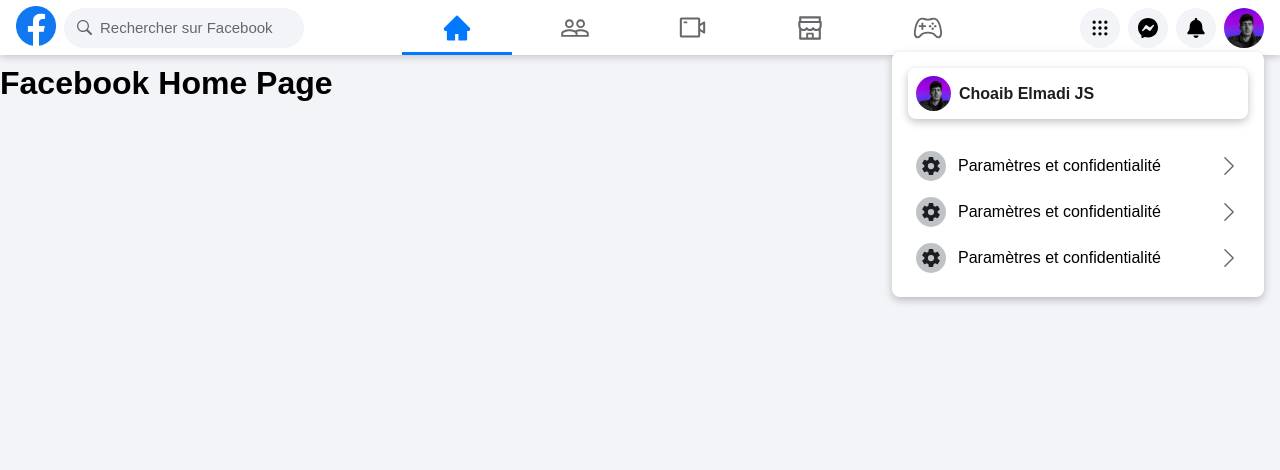
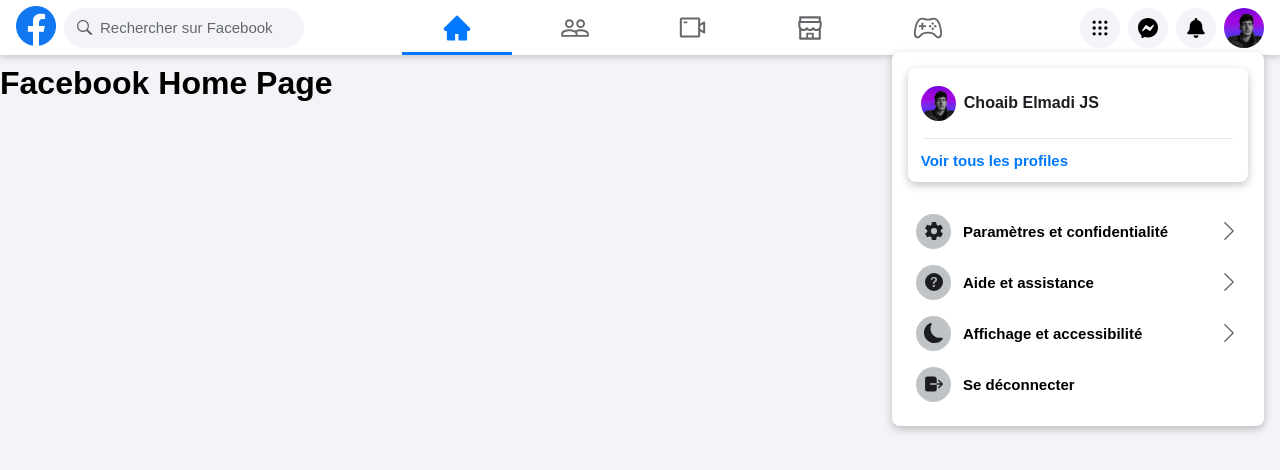
Before and after one commit to Choaib-ELMADI/next-fb-clone, a Next.js app: page / in a window 1280 px wide. Both pictures are taken after a click on the element 1244 px from the left and 27 px from the top of the page. Shown: the top 470 px of the page. Built offline with nearby package versions, Linux system fonts and the light colour scheme; a web font is replaced by a local one.

Commit message:
Profile container structure is done

```diff
--- a/src/components/Buttons/Profile/Profile.js
+++ b/src/components/Buttons/Profile/Profile.js
@@ -1,8 +1,8 @@
 import Link from 'next/link';
 import Image from 'next/image';
-import { IoSettingsSharp } from 'react-icons/io5';
+import { IoSettingsSharp, IoLogOut } from 'react-icons/io5';
 import { BsChevronRight } from 'react-icons/bs';
-// import { BsFillQuestionCircleFill }
+import { BsFillQuestionCircleFill, BsFillMoonFill } from 'react-icons/bs';
 
 import './Profile.scss';
 import images from '@/constants/images';
@@ -12,6 +12,7 @@
 const Profile = () => {
   return (
     <div className='profile-container'>
+        <div className='profiles'>
             <Link href='/' className='header'>
                 <Image
                     className='image'
@@ -20,27 +21,37 @@
                 />
                 <p>Choaib Elmadi JS</p>
             </Link>
+            <div className='line' />
+            <button>Voir tous les profiles</button>
+        </div>
+
         <div className='parameters'>
             <div className='param'>
                 <div className='icon'>
                     <IoSettingsSharp size={ 20 } />
                 </div>
                 <p>Paramètres et confidentialité</p>
-                <BsChevronRight size={ 22 } />
+                <BsChevronRight className='chevron' size={ 22 } />
             </div>
             <div className='param'>
                 <div className='icon'>
-                    <IoSettingsSharp size={ 20 } />
+                    <BsFillQuestionCircleFill size={ 18 } />
                 </div>
-                <p>Paramètres et confidentialité</p>
-                <BsChevronRight size={ 22 } />
+                <p>Aide et assistance</p>
+                <BsChevronRight className='chevron' size={ 22 } />
             </div>
             <div className='param'>
                 <div className='icon'>
-                    <IoSettingsSharp size={ 20 } />
+                    <BsFillMoonFill size={ 20 } />
                 </div>
-                <p>Paramètres et confidentialité</p>
-                <BsChevronRight size={ 22 } />
+                <p>Affichage et accessibilité</p>
+                <BsChevronRight className='chevron' size={ 22 } />
+            </div>
+            <div className='param'>
+                <div className='icon'>
+                    <IoLogOut size={ 22 } />
+                </div>
+                <p>Se déconnecter</p>
             </div>
         </div>
     </div>
--- a/src/components/Buttons/Profile/Profile.scss
+++ b/src/components/Buttons/Profile/Profile.scss
@@ -7,16 +7,28 @@
     border-radius: 8px;
     box-shadow: rgba(0, 0, 0, 0.24) 0px 3px 8px;
 
+    .profiles {
+        width: 340px;
+        box-shadow: rgba(0, 0, 0, 0.24) 0px 3px 8px;
+        padding: .3rem;
+        border-radius: 8px;
+        display: flex;
+        flex-direction: column;
+        gap: .3rem;
+
         .header {
             display: flex;
             align-items: center;
             gap: .5rem;
-        width: 340px;
-        box-shadow: rgba(0, 0, 0, 0.24) 0px 3px 8px;
+            padding: .8rem .5rem;
+            border-radius: 8px;
             text-decoration: none;
-        padding: .5rem;
-        border-radius: 8px;
             color: var(--black_color);
+            transition: .3s;
+
+            &:hover {
+                background: var(--main_background_color);
+            }
 
             .image {
                 width: 35px;
@@ -31,6 +43,32 @@
             }
         }
 
+        .line {
+            width: 94%;
+            margin: 0 auto;
+            height: 1px;
+            background: var(--gray_color_3);
+        }
+
+        button {
+            outline: 0;
+            border: none;
+            background: transparent;
+            color: var(--main_bleu_color);
+            text-align: left;
+            padding: .5rem;
+            font-size: 15px;
+            font-weight: bold;
+            border-radius: 8px;
+            transition: .3s;
+
+            &:hover {
+                background: var(--main_background_color);
+            }
+        }
+    }
+
+
     .parameters {
         margin-top: 1.5rem;
 
@@ -43,12 +81,12 @@
             transition: .3s;
 
             &:hover {
-                background: var(--gray_color_3);
+                background: var(--main_background_color);
             }
 
             .icon {
-                width: 30px;
-                height: 30px;
+                width: 35px;
+                height: 35px;
                 border-radius: 50%;
                 background: var(--gray_color_2);
                 color: #1c1d21;
@@ -56,7 +94,12 @@
                 place-items: center;
             }
 
-            & > :last-child {
+            p {
+                font-size: 15px;
+                font-weight: 550;
+            }
+
+            .chevron {
                 margin-left: auto;
                 color: var(--gray_color);
             }
```
Lines whose indentation alone changed are shown as unchanged.
